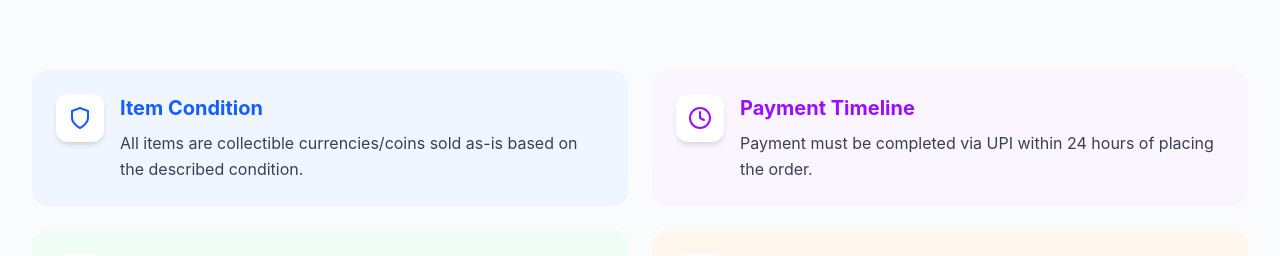
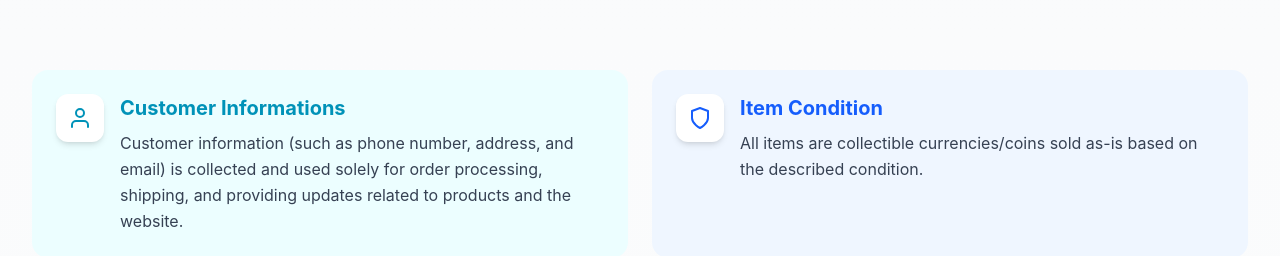
Before and after one commit to abdulhobby/ARHobby, a React (Vite) app in the folder Frontend/: page /terms-and-conditions in a window 1280 px wide. Shown: the part 664-920 px from the top of the page. Built offline with nearby package versions, Linux system fonts and the light colour scheme; no server answers.

Commit message:
add customer info points in terms and condition

```diff
--- a/Frontend/src/components/checkout/OrderTerms.jsx
+++ b/Frontend/src/components/checkout/OrderTerms.jsx
@@ -1,9 +1,17 @@
 // OrderTerms.jsx
-import { FiFileText, FiCheck, FiAlertCircle, FiTruck, FiCreditCard, FiPackage, FiRefreshCw, FiGift } from 'react-icons/fi';
+import { FiFileText, FiCheck, FiAlertCircle, FiTruck, FiCreditCard, FiPackage, FiRefreshCw, FiGift, FiUser } from 'react-icons/fi';
 import { Link } from 'react-router-dom';
 
 const OrderTerms = ({ accepted, onAcceptChange }) => {
   const terms = [
+    {
+      icon: FiUser,
+      text: "Customer information (such as phone number, address, and email) is collected and used solely for order processing, shipping, and providing updates related to products and the website."
+    },
+    {
+      icon: FiRefreshCw,
+      text: "Once an item has been shipped, returns will not be accepted. Please contact us immediately if there are any issues with your order. We will do our best to resolve any problems, but we cannot accept returns or cancellations after shipping."
+    },
     {
       icon: FiPackage,
       text: "All items are collectible currencies/coins sold as-is based on the described condition."
@@ -23,10 +31,6 @@ const OrderTerms = ({ accepted, onAcceptChange }) => {
     {
       icon: FiPackage,
       text: "Tracking number will be provided once the order is shipped."
-    },
-    {
-      icon: FiRefreshCw,
-      text: "Once an item has been shipped, returns will not be accepted. Please contact us immediately if there are any issues with your order. We will do our best to resolve any problems, but we cannot accept returns or cancellations after shipping."
     },
     {
       icon: FiGift,
--- a/Frontend/src/pages/TermsAndConditions.jsx
+++ b/Frontend/src/pages/TermsAndConditions.jsx
@@ -16,13 +16,23 @@ import {
   FiPhone,
   FiAlertTriangle,
   FiCheckCircle,
-  FiInfo
+  FiInfo,
+  FiUser
 } from 'react-icons/fi';
 import { FaWhatsapp, FaRegGem } from 'react-icons/fa';
 import SEO from '../components/common/SEO';
 
 const TermsAndConditions = () => {
   const terms = [
+    {
+      id: 9,
+      icon: <FiUser className="w-6 h-6" />,
+      title: "Customer Informations",
+      description: "Customer information (such as phone number, address, and email) is collected and used solely for order processing, shipping, and providing updates related to products and the website.",
+      color: "from-cyan-500 to-cyan-600",
+      bgColor: "bg-cyan-50",
+      textColor: "text-cyan-600"
+    },
     {
       id: 1,
       icon: <FiShield className="w-6 h-6" />,
```
